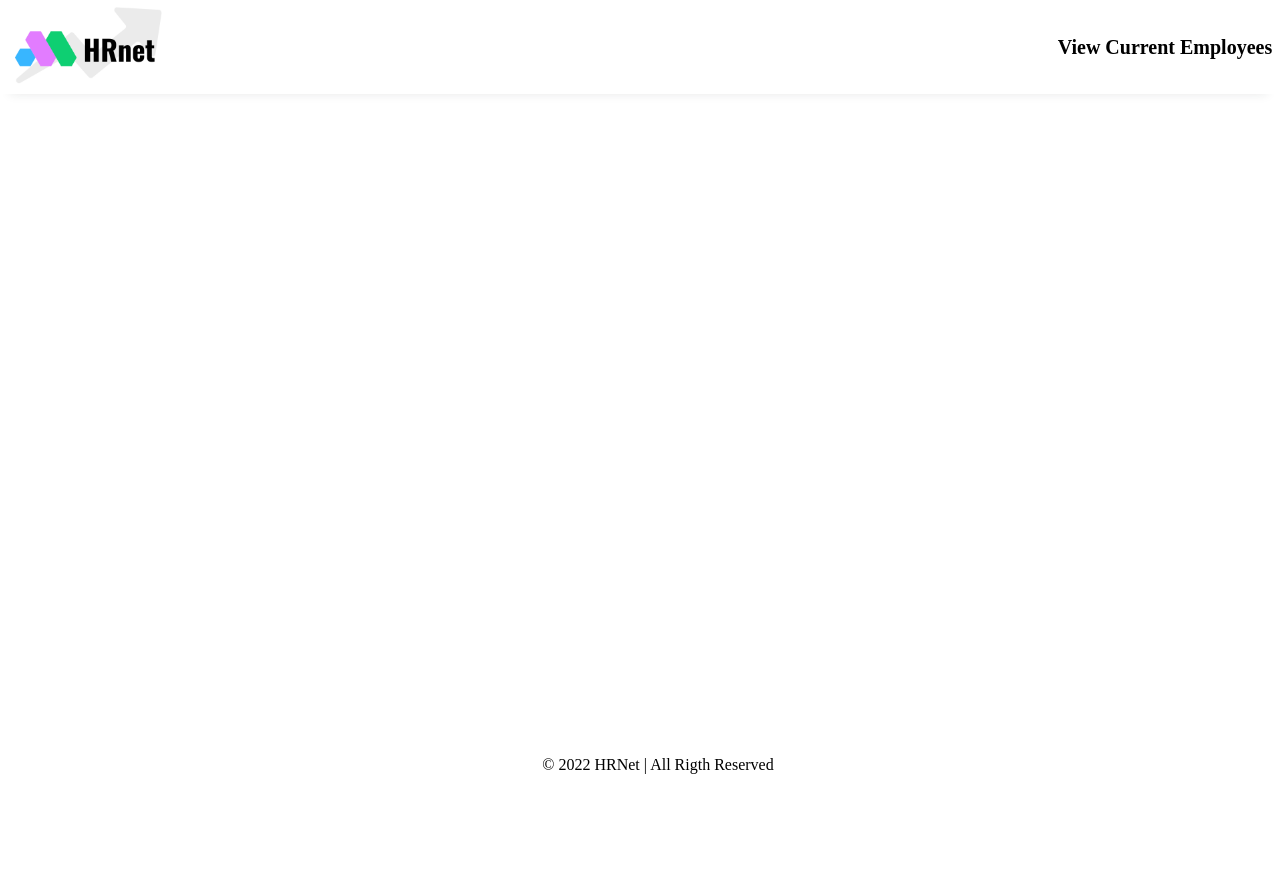
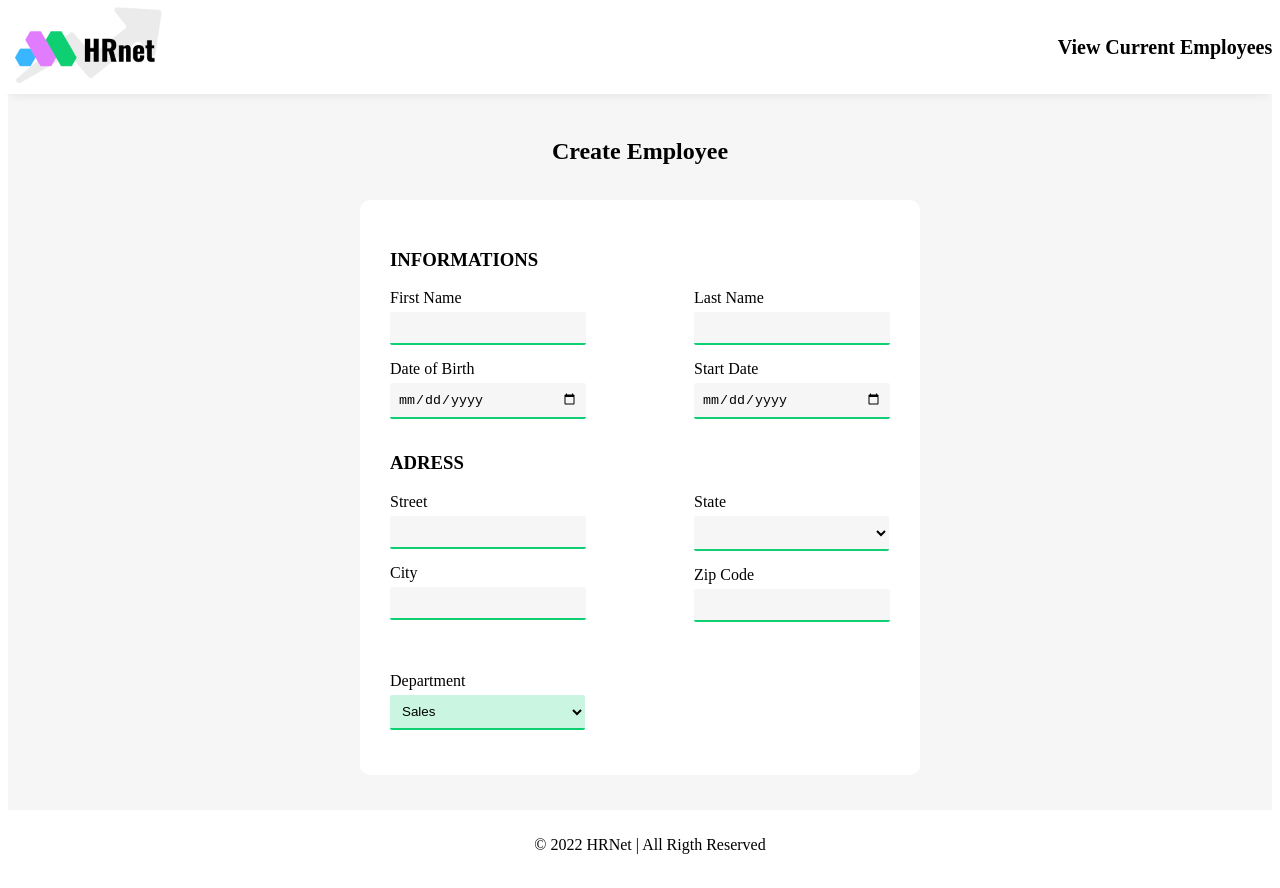
Before and after one commit to OuerdiaSlm/Slaimi-Ouerdia_14_10032023, a React (Create React App) app in the folder my-app/: page / in a window 1280 px wide. Before the commit the page ends 800 px from the top, so only its background shows below. Built offline with nearby package versions, Linux system fonts and the light colour scheme.

Commit message:
Add a form component

```diff
--- a/my-app/package.json
+++ b/my-app/package.json
@@ -12,6 +12,7 @@
     "react-dropdown": "^1.11.0",
     "react-router-dom": "^6.9.0",
     "react-scripts": "5.0.1",
+    "react-zipcode": "^1.0.1",
     "web-vitals": "^2.1.4"
   },
   "scripts": {
--- a/my-app/src/components/footer/footer.css
+++ b/my-app/src/components/footer/footer.css
@@ -2,6 +2,5 @@
   text-align: center;
   padding: 10px;
   width: 100%;
-  position: fixed;
   bottom: 0px;
 }
--- /dev/null
+++ b/my-app/src/components/form/form.css
@@ -0,0 +1,66 @@
+.createEmployeeText{
+  padding-top: 130px;
+  background-color: #80808012;
+  margin-bottom: 0px;
+  margin-top: 0px;
+  text-align: center;
+}
+.createEmployee{
+  display: flex;
+  justify-content: space-evenly;
+  padding: 35px;
+  background-color: #80808012;
+}
+.informationsForm{
+  background-color: #ffffff;
+  border-radius: 10px;
+  padding: 30px;
+  width: 500px;
+}
+
+.dataPicker{
+  font-family: "Helvetica Neue",helvetica,arial,sans-serif;
+    font-size: .8rem;
+    background-color: #fff;
+    color: #000;
+    border: 1px solid #aeaeae;
+    border-radius: 0.3rem;
+    display: inline-block;
+    position: relative;
+}
+
+
+input , select{
+  padding: 8px;
+  border: none;
+  border-bottom: 2px solid #0ecf72;
+  border-radius: 2px;
+  background-color: #f6f6f6;
+  width: 180px;
+  margin-top: 5px;
+}
+select {
+  width: 195px;
+}
+
+.firstLastName , .date {
+  display: flex;
+  justify-content: space-between;
+}
+.labelInput {
+  margin-bottom: 15px;
+}
+
+.departementSelect{
+  background-color: #0ecf7238;
+}
+
+.adressDivGlobal{
+  margin-bottom: 35px;
+  display: flex;
+  justify-content: space-between;
+}
+
+.adressDiv{
+  margin-bottom: 15px;
+}
--- /dev/null
+++ b/my-app/src/components/form/form.jsx
@@ -0,0 +1,95 @@
+import React from 'react';
+import { useState } from "react";
+import Dropdown from 'react-dropdown';
+import './form.css';
+
+function Form  ()  {
+
+  return (
+    <section>
+    <h2 className="createEmployeeText">Create Employee</h2>
+      <form className="createEmployee">
+
+        <div className="informationsForm">
+        <h3>INFORMATIONS</h3>
+          <div className="inputs">
+            <div className="firstLastName">
+              <div className="labelInput">
+                <label>First Name</label>{<br/>}
+                <input type="text" name="firstName" required />
+              </div>
+
+              <div className="labelInput">
+                <label>Last Name</label>{<br/>}
+                <input type="text" name="lastName" required />
+              </div>
+            </div>
+
+            <div className="date">
+              <div className="labelInput">
+                <label>Date of Birth</label>{<br/>}
+                <input type="date" name="firstName" required />
+              </div>
+
+              <div className="labelInput">
+                <label>Start Date</label>{<br/>}
+                <input type="date" name="firstName" required />
+              </div>
+            </div>
+
+            {/** Adress */}
+            <h3>ADRESS</h3>
+            <div className="adressDivGlobal">
+            <div>
+              <div className="adressDiv">
+                <label>Street</label>{<br/>}
+                <input type="text" name="firstName" required />
+              </div>
+
+              <div className="adressDiv">
+                <label>City</label>{<br/>}
+                <input type="text" name="firstName" required />
+              </div>
+            </div>
+
+            <div>
+              <div className="adressDiv">
+                <label>State</label>{<br/>}
+                <select name="department">
+                </select>
+              </div>
+
+              {/**
+              {data.map((item, id) => (
+                <option key={id}>
+                  {item.name}
+                </option>
+              ))}
+              */}
+              <div className="adressDiv">
+                <label>Zip Code</label>{<br/>}
+                <input type="number" name="firstName" required />
+              </div>
+            </div>
+          </div>
+          </div>
+
+          <div className="labelInput">
+              <label>Department</label>{<br/>}
+              <select className="departementSelect" name="department">
+                <option>Sales</option>
+                <option>Marketing</option>
+                <option>Engineering</option>
+                <option>Human Resources</option>
+                <option>Legal</option>
+              </select>
+            </div>
+        </div>
+      </form>
+
+    </section>
+
+  );
+};
+
+export default Form;
--- a/my-app/src/pages/homePage.js
+++ b/my-app/src/pages/homePage.js
@@ -1,11 +1,13 @@
 import React from 'react';
 import Header from '../components/header/header';
 import Footer from '../components/footer/footer'
+import Form from '../components/form/form';
 
 function Homepage() {
   return (
     <div className="globalDivHomepage">
       <Header/>
+      <Form/>
       <Footer/>
     </div>
   )
```
Also changed, not shown: 1 other file (tests, documents, lock files or other folders).
